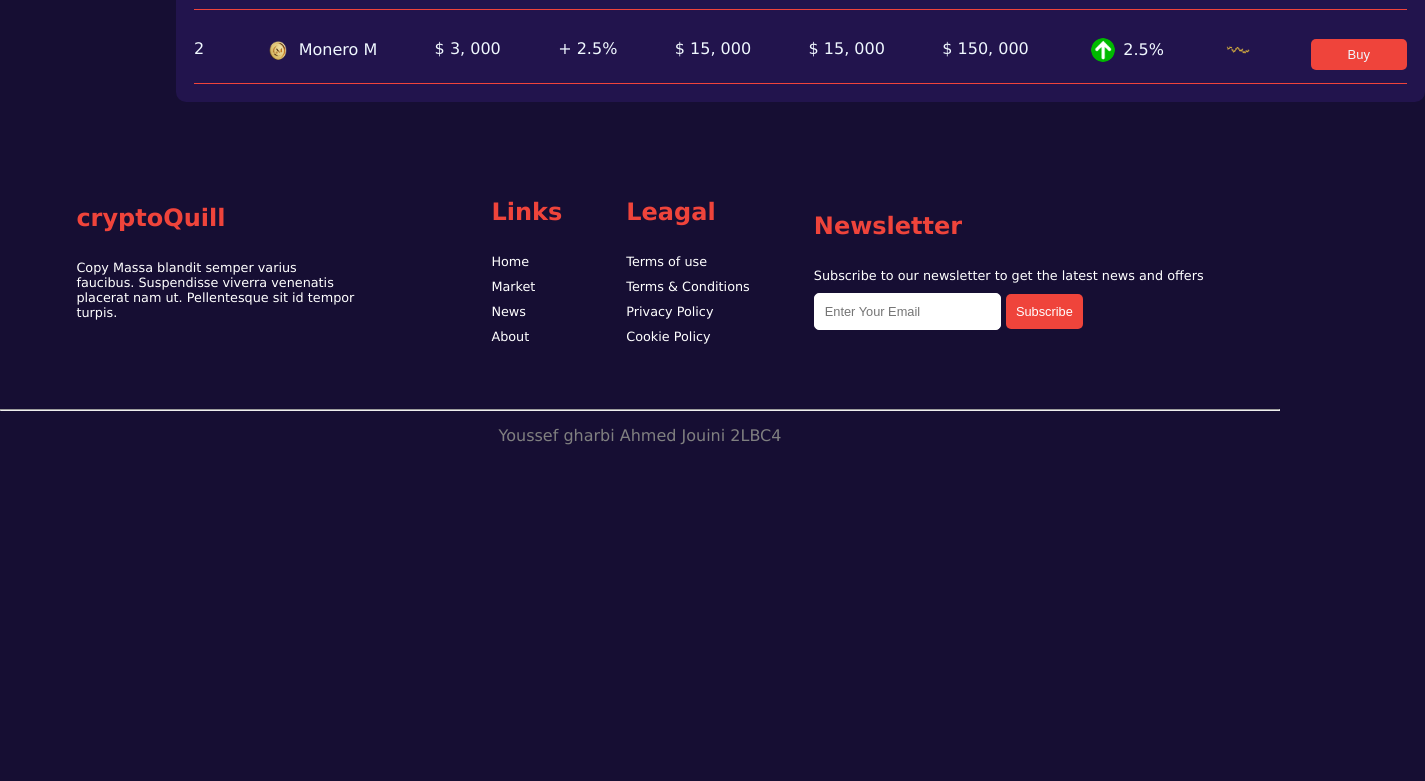
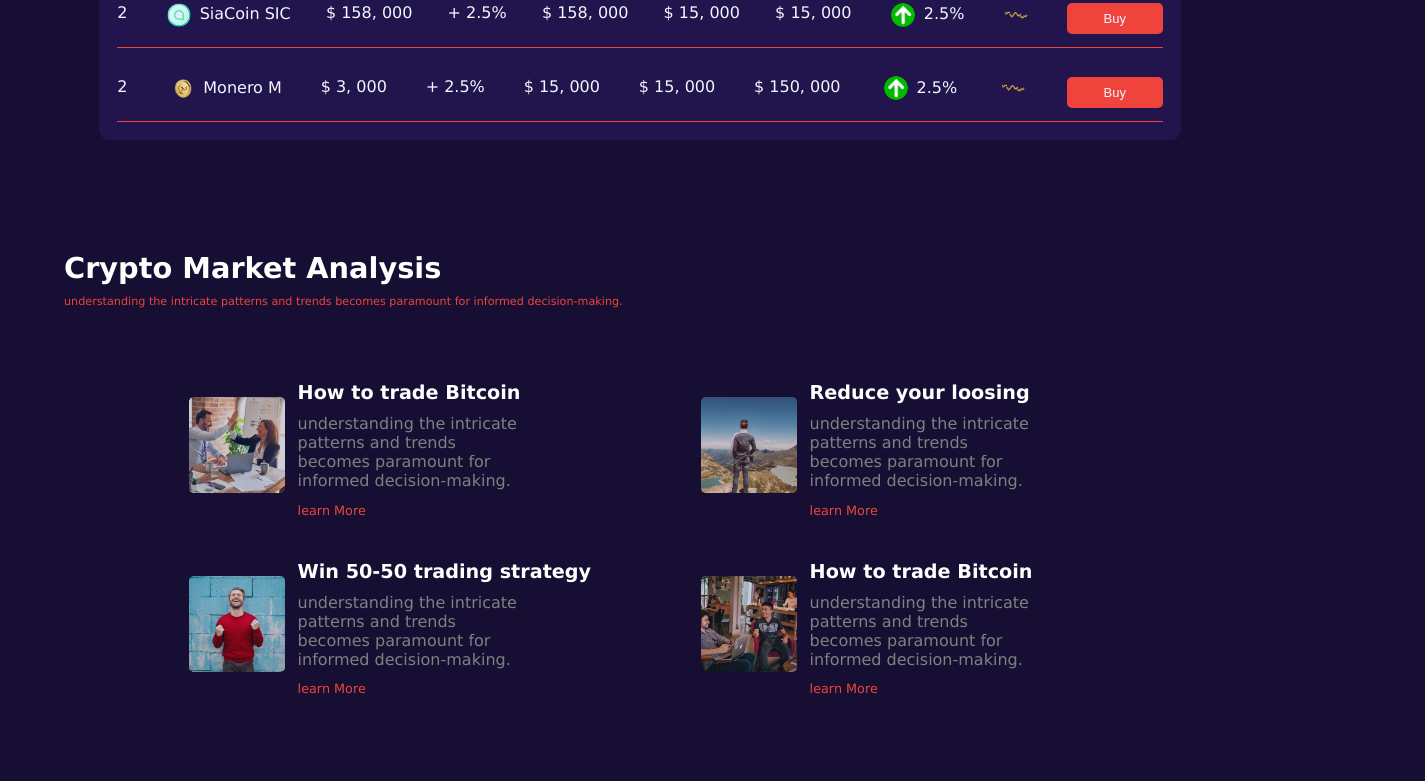
Before and after one commit to YoussefGharbi-oss/projet_web, a plain HTML site: page Market.html in a window 1280 px wide. Shown: the part 1029-1810 px from the top of the page, 1425 px wide, since content can reach past the window. Before the commit the page ends 1489 px from the top, so only its background shows below. Drawn offline with nearby package versions, Linux system fonts and the light colour scheme.

Commit message:
finish second pag

```diff
--- a/Market.html
+++ b/Market.html
@@ -7,7 +7,6 @@
     <link rel="stylesheet" href="/styles/Style.css" />
     <link rel="stylesheet" href="/styles/Market.css" />
     <link rel="stylesheet" href="https://unpkg.com/aos@next/dist/aos.css" />
-
   </head>
   <body>
     <nav class="navbar">
@@ -49,16 +48,22 @@
                 Computer<span>ICC</span>
               </li>
               <li>
-                3- <img src="/assets/011-siacoins.svg" alt="crypto" /> Sei <span>SEI</span>
+                3- <img src="/assets/011-siacoins.svg" alt="crypto" /> Sei
+                <span>SEI</span>
               </li>
             </ul>
             <ul class="slide">
               <li>
-                1- <img src="/assets/004-Litecoin.svg" alt="crypto" />  Etheral <span>ETH</span>
+                1- <img src="/assets/004-Litecoin.svg" alt="crypto" /> Etheral
+                <span>ETH</span>
               </li>
-              <li>2- <img src="/assets/crypto.png" alt="crypto" /> Kitty IA <span>KIA</span></li>
               <li>
-                3- <img src="/assets/crypto.png" alt="crypto" /> pepwifehat <span>PWC</span>
+                2- <img src="/assets/crypto.png" alt="crypto" /> Kitty IA
+                <span>KIA</span>
+              </li>
+              <li>
+                3- <img src="/assets/crypto.png" alt="crypto" /> pepwifehat
+                <span>PWC</span>
               </li>
             </ul>
 
@@ -76,41 +81,33 @@
                 <div class="Personal-Details">
                   <img src="/assets/Ellipse.svg" alt="top Buyser" />
                   <span class="name">Youssef gharbi</span>
-                  <img src="/assets/verified.png" alt=" verifed tag">
+                  <img src="/assets/verified.png" alt=" verifed tag" />
                   <span class="username">@defNotYoussef</span>
                 </div>
-                 <button class="follow-btn"> +   Follow</button>
-
+                <button class="follow-btn">+ Follow</button>
               </li>
               <li class="account">
                 <div class="Personal-Details">
                   <img src="/assets/Ellipse2.svg" alt="top Buyser" />
                   <span class="name">Ahmed Jouini</span>
-                   <img src="/assets/verified.png" alt=" verifed tag">
+                  <img src="/assets/verified.png" alt=" verifed tag" />
                   <span class="username">@ahmed</span>
                 </div>
-                  <button class="follow-btn"> +   Follow</button>
-
+                <button class="follow-btn">+ Follow</button>
               </li>
               <li class="account">
                 <div class="Personal-Details">
                   <img src="/assets/E3.svg" alt="top Buyser" />
                   <span class="name">John Doe</span>
-                   <img src="/assets/verified.png" alt=" verifed tag">
+                  <img src="/assets/verified.png" alt=" verifed tag" />
                   <span class="username">@Johny</span>
                 </div>
-                  <button class="follow-btn"> +   Follow</button>
-
+                <button class="follow-btn">+ Follow</button>
               </li>
             </ul>
           </div>
-
-
-        </div>
         </div>
       </section>
-
-
 
       <section class="Rankings">
         <h1>Global Cryptocurrency Rankings</h1>
@@ -120,7 +117,7 @@
           1.29% increase over the last day
         </p>
         <div data-aos="zoom-in" data-aos-duration="1000" class="crypto-table">
-          <table >
+          <table>
             <thead>
               <tr>
                 <th>Rank</th>
@@ -262,10 +259,61 @@
                   <button class="buy-btn">Buy</button>
                 </td>
               </tr>
-
             </tbody>
           </table>
-
+        </div>
+      </section>
+      <section class="analysis">
+        <h1>Crypto Market Analysis</h1>
+        <h2>
+          understanding the intricate patterns and trends becomes paramount for
+          informed decision-making.
+        </h2>
+        <div class="analysis-conatiner">
+          <div class="analysis-card">
+            <img src="/assets/C1.png" alt="analysis" />
+            <div class="card-details">
+              <h3>How to trade Bitcoin</h3>
+              <p>
+                understanding the intricate patterns and trends becomes
+                paramount for informed decision-making.
+              </p>
+              <a href="#">learn More</a>
+            </div>
+          </div>
+          <div class="analysis-card">
+            <img src="/assets/C2.png" alt="analysis" />
+            <div class="card-details">
+              <h3>Reduce your loosing</h3>
+              <p>
+                understanding the intricate patterns and trends becomes
+                paramount for informed decision-making.
+              </p>
+              <a href="#">learn More</a>
+            </div>
+          </div>
+          <div class="analysis-card">
+            <img src="/assets/C3.png" alt="analysis" />
+            <div class="card-details">
+              <h3>Win 50-50 trading strategy</h3>
+              <p>
+                understanding the intricate patterns and trends becomes
+                paramount for informed decision-making.
+              </p>
+              <a href="#">learn More</a>
+            </div>
+          </div>
+          <div class="analysis-card">
+            <img src="/assets/C4.png" alt="analysis" />
+            <div class="card-details">
+              <h3>How to trade Bitcoin</h3>
+              <p>
+                understanding the intricate patterns and trends becomes
+                paramount for informed decision-making.
+              </p>
+              <a href="#">learn More</a>
+            </div>
+          </div>
         </div>
       </section>
     </main>
@@ -298,19 +346,15 @@
         </div>
         <div class="Newsletter">
           <h2>Newsletter</h2>
-              <p>
-                Subscribe to our newsletter to get the latest news and offers
-              </p>
-              <form >
+          <p>Subscribe to our newsletter to get the latest news and offers</p>
+          <form>
             <input type="email" placeholder="Enter Your Email" />
             <button>Subscribe</button>
           </form>
         </div>
       </div>
-      <hr>
+      <hr />
       <p class="names">Youssef gharbi Ahmed Jouini 2LBC4</p>
-
-
     </footer>
     <script src="/scripts/Market.js"></script>
     <script src="https://unpkg.com/aos@next/dist/aos.js"></script>
--- a/styles/Market.css
+++ b/styles/Market.css
@@ -228,15 +228,21 @@
 
 }
 .crypto-table {
+    display: flex;
+   justify-content: center;
+   align-items: centerx;
+
+}
+.crypto-table > table {
     color: #ef443b;
     background-color: #22144d;
-    display: flex;
-    justify-content: center;
-    align-items: center;
-    width: max-content;
-    gap: 5rem;
+
+
+
     border-radius: 10px;
-    margin-left: 10rem;
+    width: min-content;
+
+
 
 
 }
@@ -299,6 +305,7 @@ td > button {
 }
 .Rankings{
     display: flex;
+
     flex-direction: column;
 
 
@@ -329,3 +336,98 @@ td > button {
     margin-left: 4rem;
     margin-bottom: 1rem;
 }
+.analysis {
+    display: flex;
+    text-align: left;
+    flex-direction: column;
+
+
+}
+.analysis > h1 {
+    color: white;
+    font-size: 1.8rem;
+    font-style: normal;
+    font-weight: 700;
+    line-height: normal;
+
+    margin-top: 6rem;
+    margin-left: 4rem;
+
+
+
+}
+.analysis > h2 {
+    color: #ef443b;
+    font-size: 0.7rem;
+    font-style: normal;
+    font-weight: 400;
+
+    margin-top: 0.6rem;
+    margin-left: 4rem;
+    margin-bottom: 1rem;
+}
+.analysis-card {
+    display: flex;
+    justify-content: center;
+    align-items: center;
+    width: 40%;
+    border-radius: 10px;
+}
+.analysis-card img {
+    width: 6rem;
+    height: 6rem;
+    vertical-align: middle;
+    margin-right: 0.2rem ;
+    margin-left: 0.3rem;
+}
+
+.card-details h3 {
+    color: white;
+    font-size: 1.2rem;
+    font-style: normal;
+    font-weight: 700;
+    line-height: normal;
+    text-align: left;
+    margin-top: 0.6rem;
+    margin-left: 0.6rem;
+    margin-bottom: 0.6rem;
+
+
+}
+.card-details p {
+    color: gray;
+    font-size: 1rem;
+    font-style: normal;
+    font-weight: 400;
+    line-height: normal;
+    text-align: left;
+    margin-top: 0.6rem;
+    margin-left: 0.6rem;
+    margin-bottom: 0.6rem;
+    width: 60%;
+}
+.card-details  a {
+    color: #ef443b;
+    font-size: 0.8rem;
+    font-style: normal;
+    font-weight: 400;
+    line-height: normal;
+    margin-top: 1.1rem;
+    margin-right: 0.5rem;
+    margin-left: 0.6rem;
+    margin-bottom: 0.6rem;
+    text-decoration: none;
+    transition:  0.6s ease;
+    cursor: pointer;
+
+}
+.analysis-conatiner{
+    display: flex;
+    justify-content: center;
+    align-items: center;
+    flex-wrap: wrap;
+    gap: 2rem   ;
+    margin-top: 3rem;
+    margin-left: 5rem;
+
+}
```
Also changed, not shown: assets/C1.png (added), assets/C2.png (added), assets/C3.png (added), assets/C4.png (added). Lines whose indentation alone changed are shown as unchanged.
